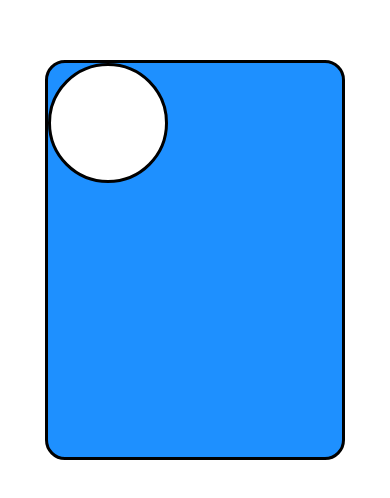
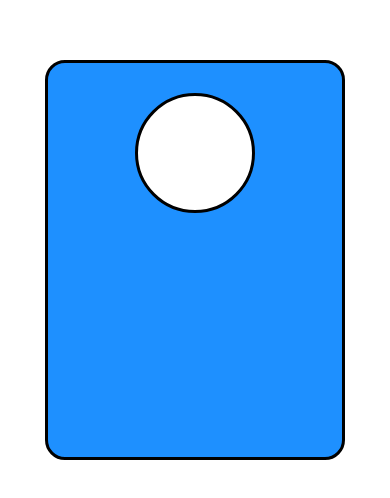
Before and after one commit to yilengyao/react-native-in-action, a React Native app: screen / in a window 390 px wide. Shown: the part 162-660 px from the top of the page. Built offline with nearby package versions, Linux system fonts and the light colour scheme; some icons are missing.

Commit message:
center profilecard

```diff
--- a/app/App.tsx
+++ b/app/App.tsx
@@ -26,7 +26,8 @@ const styles = StyleSheet.create({
     alignItems: 'center'
   },
   cardContainer: {
-    borderColor: 'black',
+    alignItems: 'center',
+      borderColor: 'black',
     borderStyle: 'solid',
     backgroundColor: profileCardColor,
     width: 300,
@@ -35,12 +36,15 @@ const styles = StyleSheet.create({
     borderWidth: 3,
   },
   cardImageContainer: {
+  alignItems: 'center',
     backgroundColor: 'white',
-    width: 120,
+  width: 120,
     height: 120,
     borderRadius: 60,
     borderWidth: 3,
-    borderColor: 'black'
+    borderColor: 'black',
+    marginTop: 30,
+    paddingTop: 15
   },
   cardImage: {
     width: 80,
```
